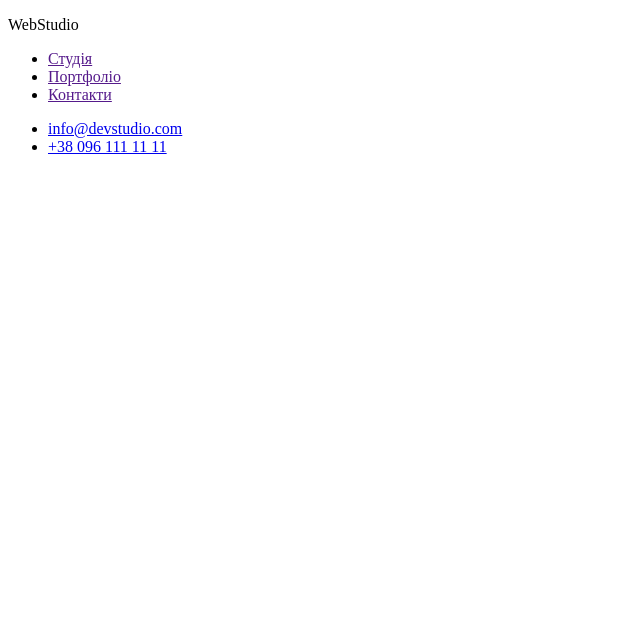
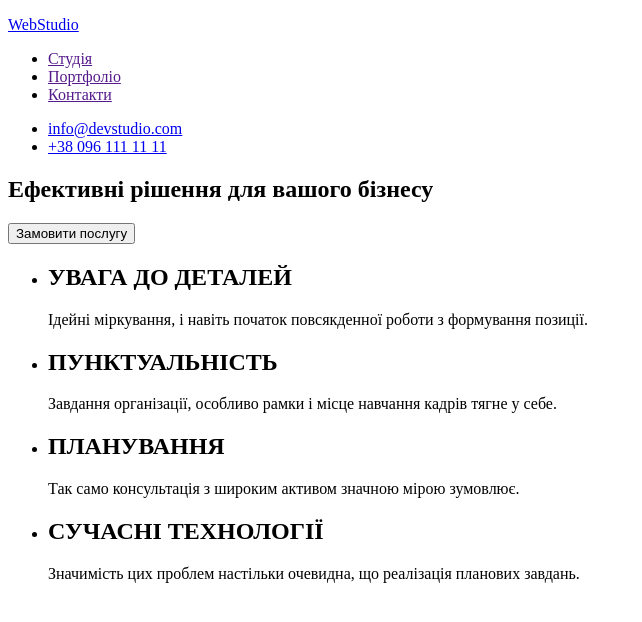
Before and after one commit to Dvorakovskyi/goit-markup-hw-01, a plain HTML site: page index.html in a window 1280 px wide. Shown: the whole page, without its empty margins (0-642 px from the left). Drawn offline with Linux system fonts and the light colour scheme.

Commit message:
Додав посилання на логотип і декілька секцій

```diff
--- a/index.html
+++ b/index.html
@@ -8,7 +8,7 @@
 </head>
 <body>
     <header>
-        <p lang="en">WebStudio</p>
+        <p lang="en"><a href="/">WebStudio</a></p>
         <nav>
             <ul>
                 <li><a href="">Студія</a></li>
@@ -22,7 +22,26 @@
         </ul>
     </header>
     <main>
-
+        <section>
+        <h1>Ефективні рішення для вашого бізнесу</h1>
+        <button type="button">Замовити послугу</button>
+        </section>
+        <section>
+            <ul>
+                <li><h2>УВАГА ДО ДЕТАЛЕЙ</h2>
+                <p>Ідейні міркування, і навіть початок повсякденної роботи з формування позиції.</p>
+                </li>
+                <li><h2>ПУНКТУАЛЬНІСТЬ</h2>
+                <p>Завдання організації, особливо рамки і місце навчання кадрів тягне у себе.</p>
+                </li>
+                <li><h2>ПЛАНУВАННЯ</h2>
+                <p>Так само консультація з широким активом значною мірою зумовлює.</p>
+                </li>
+                <li><h2>СУЧАСНІ ТЕХНОЛОГІЇ</h2>
+                <p>Значимість цих проблем настільки очевидна, що реалізація планових завдань.</p>
+                </li>
+            </ul>
+        </section>
     </main>
 </body>
 </html>
```
